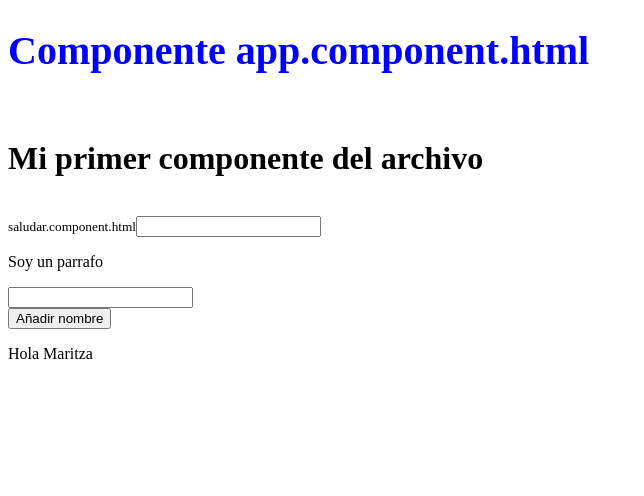
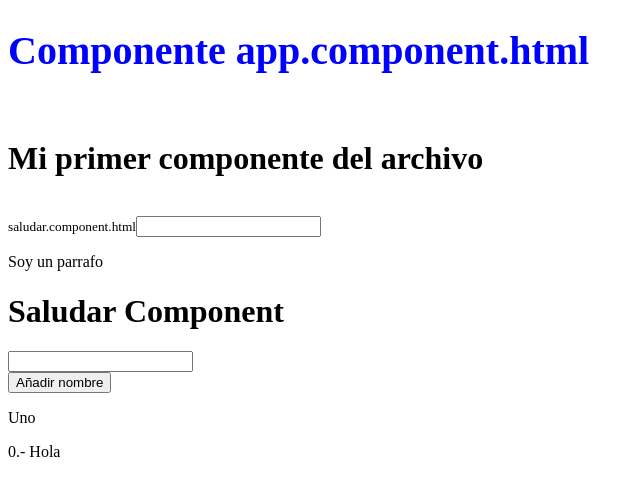
Before and after one commit to Maritza85/Proyecto-en-Binas, an Angular app: page / in a window 1280 px wide. Both pictures are taken after a click on the button "Añadir nombre". Shown: the top 496 px of the page, without its empty margins (0-644 px from the left). Built offline with nearby package versions, Linux system fonts and the light colour scheme.

Commit message:
PracticaDirectives

```diff
--- a/src/app/componentes/saludar.component.html
+++ b/src/app/componentes/saludar.component.html
@@ -3,16 +3,24 @@
 <small>saludar.component.html</small>
 <input type="text" name="" id="">
 <p>Soy un parrafo</p>
+<h1>
+    Saludar Component
+</h1>
+<div [ngSwitch]="nombres.length">
+    <div>
+        <input type="text" [(ngModel)]="nombreLista">
+        <br>
+        <button (click)="onButtonClick()">Añadir nombre</button>
+    </div>
+    <div *ngSwitchCase="1">
+        <p>Uno</p>
+    </div>
+    <div *ngSwitchCase="3">
+        <p>Tres</p>
+    </div>
 
-<div>
-
-    <input type="text"   [(ngModel)]="nombreLista">
-    <br>
-    <button (click)="onButtonClick()">Añadir nombre</button>
 
 </div>
-
-
-<p (click) ="onClick()">
-    Hola {{nombre}}
+<p *ngFor="let item of nombres; index as i">
+   {{i}}.- Hola {{item}}
 </p>
```
